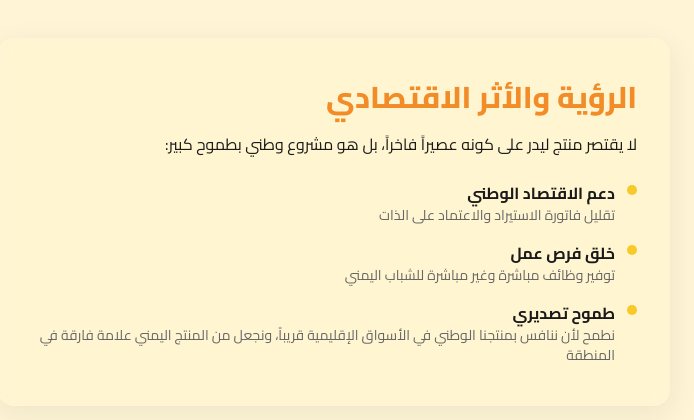
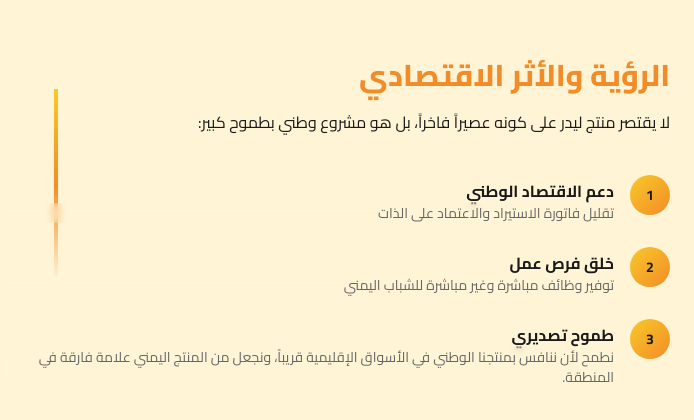
Before and after one commit to WWW-Alhnani-COM/Leader, a Next.js app: page / in a window 1280 px wide. Shown: the part 2578-2998 px from the top of the page, without its empty margins (586-1280 px from the left). Built offline with nearby package versions, Linux system fonts and the light colour scheme.

Commit message:
تعديل Vision Section - نصوص تفاعلية بدلاً من البطاقات

```diff
--- a/components/VisionSection.tsx
+++ b/components/VisionSection.tsx
@@ -4,48 +4,119 @@ import { motion } from "framer-motion";
 
 const points = [
   {
+    number: 1,
     title: "دعم الاقتصاد الوطني",
     body: "تقليل فاتورة الاستيراد والاعتماد على الذات",
   },
   {
+    number: 2,
     title: "خلق فرص عمل",
     body: "توفير وظائف مباشرة وغير مباشرة للشباب اليمني",
   },
   {
+    number: 3,
     title: "طموح تصديري",
-    body: "نطمح لأن ننافس بمنتجنا الوطني في الأسواق الإقليمية قريباً، ونجعل من المنتج اليمني علامة فارقة في المنطقة",
+    body: "نطمح لأن ننافس بمنتجنا الوطني في الأسواق الإقليمية قريباً، ونجعل من المنتج اليمني علامة فارقة في المنطقة.",
   },
 ];
 
 export default function VisionSection() {
   return (
     <section id="vision" className="relative z-10 flex min-h-screen items-center px-6 py-24">
-      <motion.div
-        initial={{ opacity: 0, y: 30 }}
-        whileInView={{ opacity: 1, y: 0 }}
-        viewport={{ once: true, amount: 0.3 }}
-        transition={{ duration: 0.8, ease: "easeOut" }}
-        className="content-card mx-auto max-w-2xl px-8 py-10 md:ml-auto md:mr-0"
-      >
-        <h2 className="font-cairo text-2xl font-extrabold text-orange md:text-3xl">
+      <div className="mx-auto max-w-2xl md:ml-auto md:mr-0">
+        {/* Title */}
+        <motion.h2
+          initial={{ opacity: 0, x: 50 }}
+          whileInView={{ opacity: 1, x: 0 }}
+          viewport={{ once: true, amount: 0.3 }}
+          transition={{ duration: 0.6, ease: "easeOut" }}
+          className="font-cairo text-2xl font-extrabold text-orange md:text-3xl"
+        >
           الرؤية والأثر الاقتصادي
-        </h2>
-        <p className="mt-4 font-cairo leading-relaxed text-ink">
+        </motion.h2>
+
+        {/* Intro paragraph */}
+        <motion.p
+          initial={{ opacity: 0, y: 20 }}
+          whileInView={{ opacity: 1, y: 0 }}
+          viewport={{ once: true, amount: 0.3 }}
+          transition={{ duration: 0.8, delay: 0.2, ease: "easeOut" }}
+          className="mt-4 font-cairo leading-relaxed text-ink backdrop-blur-sm"
+        >
           لا يقتصر منتج ليدر على كونه عصيراً فاخراً، بل هو مشروع وطني بطموح
           كبير:
-        </p>
-        <ul className="mt-6 space-y-4">
-          {points.map((p) => (
-            <li key={p.title} className="flex items-start gap-3">
-              <span className="mt-1 h-2.5 w-2.5 shrink-0 rounded-full bg-mango" />
-              <div>
-                <p className="font-cairo font-bold text-ink">{p.title}</p>
-                <p className="font-cairo text-sm text-muted">{p.body}</p>
+        </motion.p>
+
+        {/* Vertical timeline line */}
+        <motion.div
+          initial={{ scaleY: 0 }}
+          whileInView={{ scaleY: 1 }}
+          viewport={{ once: true, amount: 0.3 }}
+          transition={{ duration: 1, delay: 0.3, ease: "easeOut" }}
+          className="absolute right-[50%] top-1/3 h-48 w-1 origin-top bg-gradient-to-b from-mango via-orange to-transparent md:right-auto md:left-[50%]"
+        />
+
+        {/* Vision points timeline */}
+        <motion.ul className="relative mt-8 space-y-6 md:mt-10">
+          {points.map((p, idx) => (
+            <motion.li
+              key={p.title}
+              initial={{ opacity: 0, x: idx % 2 === 0 ? -50 : 50 }}
+              whileInView={{ opacity: 1, x: 0 }}
+              viewport={{ once: true, amount: 0.3 }}
+              transition={{
+                duration: 0.6,
+                delay: 0.4 + idx * 0.2,
+                ease: "easeOut",
+              }}
+              className="flex items-start gap-4"
+            >
+              {/* Number circle */}
+              <motion.div
+                initial={{ scale: 0 }}
+                whileInView={{ scale: 1 }}
+                viewport={{ once: true, amount: 0.3 }}
+                transition={{
+                  duration: 0.5,
+                  delay: 0.5 + idx * 0.2,
+                  ease: "easeOut",
+                }}
+                className="flex h-10 w-10 flex-shrink-0 items-center justify-center rounded-full bg-gradient-to-br from-mango to-orange text-sm font-bold text-ink"
+              >
+                {p.number}
+              </motion.div>
+
+              {/* Content */}
+              <div className="flex-1 pt-1">
+                <motion.p
+                  initial={{ opacity: 0 }}
+                  whileInView={{ opacity: 1 }}
+                  viewport={{ once: true, amount: 0.3 }}
+                  transition={{
+                    duration: 0.6,
+                    delay: 0.5 + idx * 0.2,
+                  }}
+                  className="font-cairo font-bold text-ink"
+                >
+                  {p.title}
+                </motion.p>
+                <motion.p
+                  initial={{ opacity: 0 }}
+                  whileInView={{ opacity: 1 }}
+                  viewport={{ once: true, amount: 0.3 }}
+                  transition={{
+                    duration: 0.6,
+                    delay: 0.6 + idx * 0.2,
+                  }}
+                  className="font-cairo text-sm text-muted backdrop-blur-sm"
+                >
+                  {p.body}
+                </motion.p>
               </div>
-            </li>
+            </motion.li>
           ))}
-        </ul>
-      </motion.div>
+        </motion.ul>
+      </div>
     </section>
   );
 }
```
